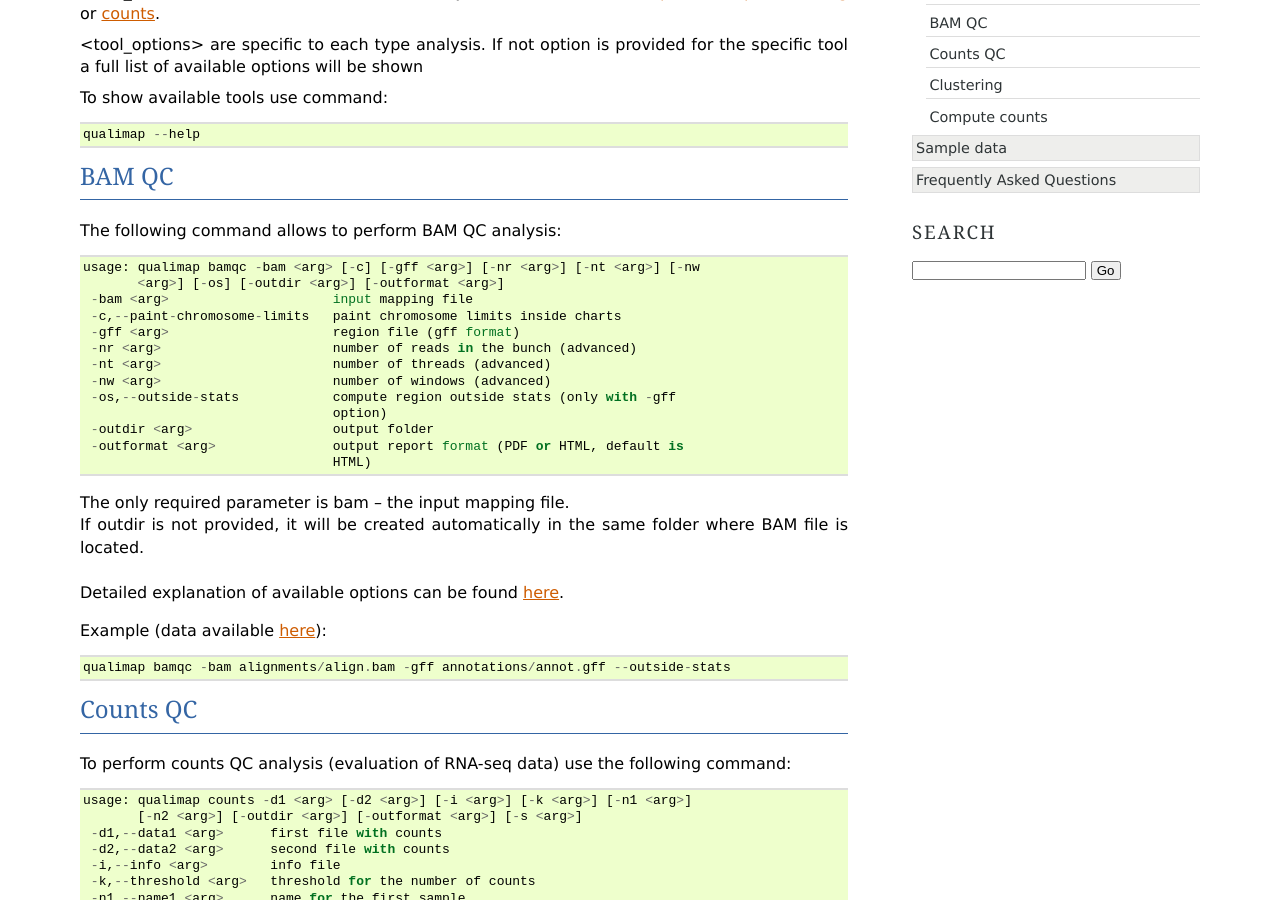
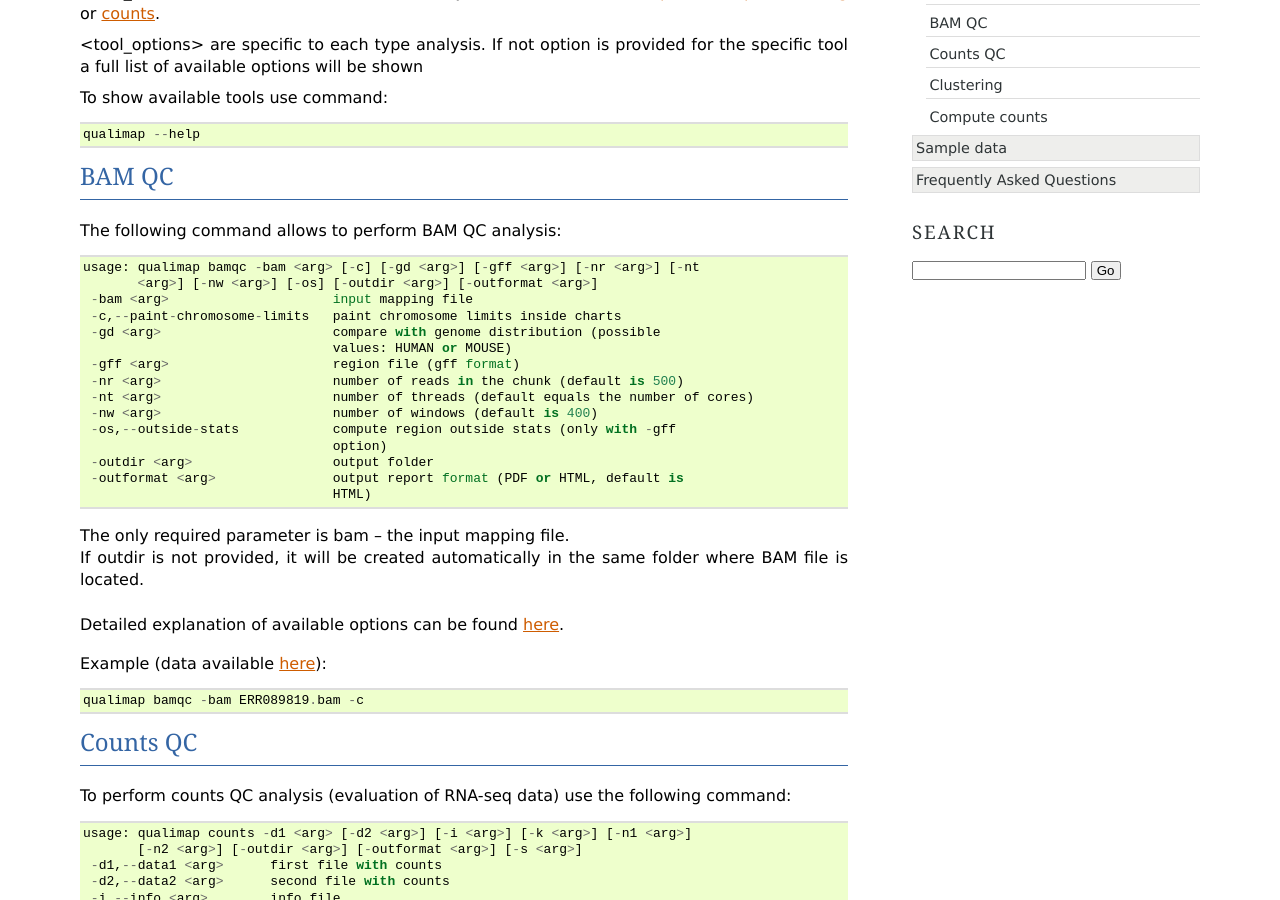
Before and after one commit to scchess/Qualimap, a Sphinx documentation site: the page built from doc/command_line.rst, in a window 1280 px wide and 900 px high, scrolled down 337 px. Built offline with Sphinx 7.4.7, drawn with Linux system fonts in a browser that asks for light colours.

Commit message:
Fixing command line interface

```diff
--- a/doc/analysis.rst
+++ b/doc/analysis.rst
@@ -42,7 +42,7 @@ Input Parameters
   The path to the annotation file that defines the regions of interest. The file must be **tab-separated** and have `GFF <http://genome.ucsc.edu/FAQ/FAQformat.html#format3>`_ or `GTF <http://genome.ucsc.edu/FAQ/FAQformat.html#format4>`_ format.
 
 :guilabel:`Analyze Outside Regions`
-  If checked, the information about the **reads** that are **mapped outside** of the regions of interest will be also computed and shown in a separated section.
+  If checked, the information about the **reads** that are **mapped outside** of the regions of interest will be also computed and shown in a separate section.
 
 .. _input-gc-content:
 
@@ -59,7 +59,7 @@ Advanced parameters
   In order to speed up the computation, the BAM QC analysis **computation** can be performed **in parallel** on a multicore system using the given number of threads. More information on the parallelization of qualimap can be found in :ref:`FAQ <faq>`. The default number of threads equals number of available processors.
 
 :guilabel:`Reads per Chunk`
-  In order to **reduce the load of I/O**, reads are analyzed in chunks. Each chunk contains the selected number of reads which will be loaded into memore and analyzed by a single thread. Smaller numbers may result in lower performance, but also the memory consumption will be reduced. The default value is 1000 reads.
+  In order to **reduce the load of I/O**, reads are analyzed in chunks. Each chunk contains the selected number of reads which will be loaded into memory and analyzed by a single thread. Smaller numbers may result in lower performance, but also the memory consumption will be reduced. The default value is 1000 reads.
 
 
 Output
--- a/doc/command_line.rst
+++ b/doc/command_line.rst
@@ -24,22 +24,25 @@ To show available tools use command::
 BAM QC
 ------
 
+
+
 The following command allows to perform BAM QC analysis::
 
-    usage: qualimap bamqc -bam <arg> [-c] [-gff <arg>] [-nr <arg>] [-nt <arg>] [-nw
-           <arg>] [-os] [-outdir <arg>] [-outformat <arg>]
+    usage: qualimap bamqc -bam <arg> [-c] [-gd <arg>] [-gff <arg>] [-nr <arg>] [-nt
+           <arg>] [-nw <arg>] [-os] [-outdir <arg>] [-outformat <arg>]
      -bam <arg>                     input mapping file
      -c,--paint-chromosome-limits   paint chromosome limits inside charts
+     -gd <arg>                      compare with genome distribution (possible
+                                    values: HUMAN or MOUSE)
      -gff <arg>                     region file (gff format)
-     -nr <arg>                      number of reads in the bunch (advanced)
-     -nt <arg>                      number of threads (advanced)
-     -nw <arg>                      number of windows (advanced)
+     -nr <arg>                      number of reads in the chunk (default is 500)
+     -nt <arg>                      number of threads (default equals the number of cores)
+     -nw <arg>                      number of windows (default is 400)
      -os,--outside-stats            compute region outside stats (only with -gff
                                     option)
      -outdir <arg>                  output folder
      -outformat <arg>               output report format (PDF or HTML, default is
                                     HTML)
-
 
 | The only required parameter is :guilabel:`bam` -- the input mapping file.
 | If :guilabel:`outdir` is not provided, it will be created automatically in the same folder where BAM file is located.
@@ -48,10 +51,8 @@ The following command allows to perform BAM QC analysis::
 
 Example (data available :ref:`here<bam-samples>`)::
 
-    qualimap bamqc -bam alignments/align.bam -gff annotations/annot.gff --outside-stats
+    qualimap bamqc -bam ERR089819.bam -c
 
-
-.. !!FIX!!qualimap bamqc -bam alignments/Plasmodium-falciparum-3D7_RNASeq.bam -gff annotations/Plasmodium-falciparum-3D7.gff --outside-stats
 
 
 .. _cmdline-countsqc:
--- a/doc/faq.rst
+++ b/doc/faq.rst
@@ -57,6 +57,7 @@ When all reads belonging to current window (region of genome) are processed, the
 
 Analysis is finished when all windows are processed.
 
+|
 
 **Q**: *I have a powerful computer with a lot of memory. Can I make Qualimap run faster?*
 
--- a/doc/tools.rst
+++ b/doc/tools.rst
@@ -9,10 +9,10 @@ Tools
 Compute counts
 --------------
 
-- Given a BAM file and an annotation (`GTF file <http://genome.ucsc.edu/FAQ/FAQformat.html#format4>`_), this tool calculates how many reads are mapped to each region of interest.
+Given a BAM file and an annotation (`GTF file <http://genome.ucsc.edu/FAQ/FAQformat.html#format4>`_), this tool calculates how many reads are mapped to each region of interest.
 
 
-- The user can decide:
+The user can decide:
 
   - At which level wants to perform the counting (genes, transcripts...).
 
@@ -21,7 +21,7 @@ Compute counts
   - The strand-specifity.
 
 
-- To access the tool use :menuselection:`Tools --> Compute counts`.
+To access the tool use :menuselection:`Tools --> Compute counts`.
 
 .. _example-compute-counts:
 
```
Also changed, not shown: doc/intro.rst (+11 -3 lines), 4 other files.
